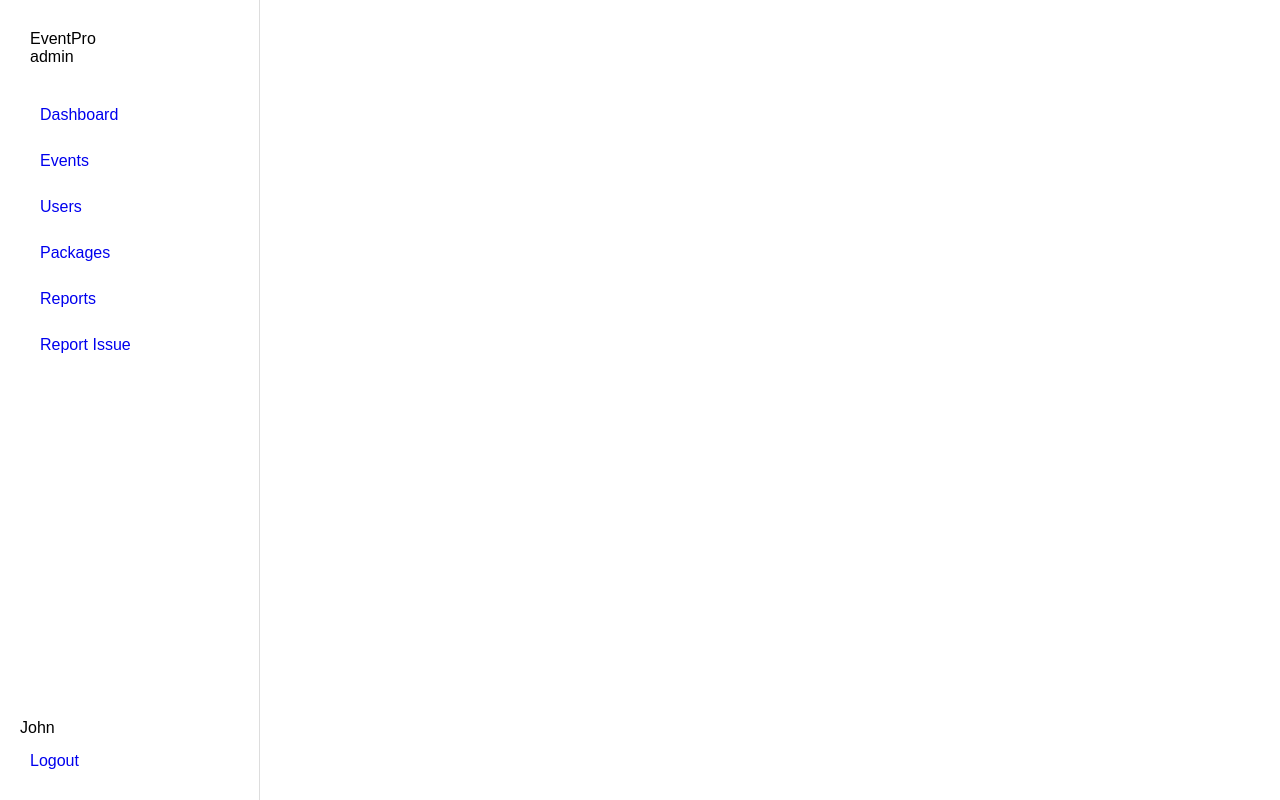
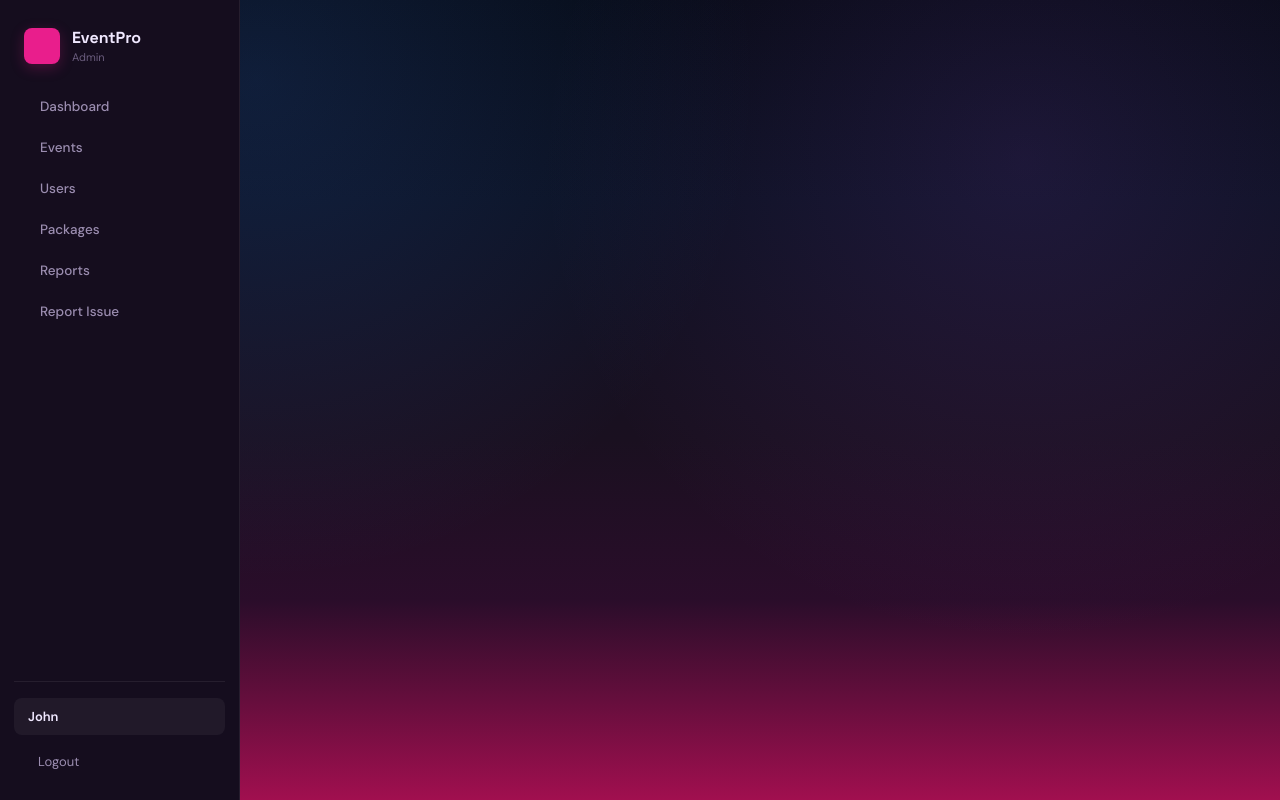
Before and after one commit to IIIT-Sricity-FSD-2024-2028/47_Checkmate, a React (Vite) app in the folder frontend-react/: page /admin in a window 1280 px wide. Built offline with nearby package versions, Linux system fonts and the light colour scheme.

Commit message:
added new component and added css designs

```diff
--- a/frontend-react/src/components/StatisticCard.jsx
+++ b/frontend-react/src/components/StatisticCard.jsx
@@ -29,11 +29,13 @@ function StatisticCard({ title, value, description = null, status, icon: IconPro
         }
     }
 
+    const isEarnings = key.includes("earning") || key.includes("payout") || key.includes("net") || key.includes("dollar");
+
     return (
-        <div className="stat-card">
+        <div className={`stat-card ${isEarnings ? "stat-card--earnings" : ""}`.trim()}>
             <div className="stat-card__top">
                 <div className={`stat-icon ${iconClass}`.trim()}>
-                    {React.isValidElement(Icon) ? Icon : Icon ? <Icon size={20} /> : null}
+                    {React.isValidElement(Icon) ? Icon : Icon ? <Icon size={18} /> : null}
                 </div>
                 {status && <span className="stat-trend up">{status}</span>}
             </div>
--- /dev/null
+++ b/frontend-react/src/components/TopHeaderBar.jsx
@@ -0,0 +1,26 @@
+import React from "react";
+import { Bell } from "lucide-react";
+import "../styles/dashboard.css";
+
+function TopHeaderBar({ title, badge = 1, onNotificationClick, children }) {
+
+    return (
+        <header className="topbar">
+            <h1 className="page-title">{title}</h1>
+            <div className="topbar__right">
+                {children}
+                <button
+                    type="button"
+                    className="notif-btn"
+                    onClick={onNotificationClick}
+                    aria-label="Notifications"
+                >
+                    <Bell size={18} />
+                    {badge > 0 && <span className="notif-badge">{badge}</span>}
+                </button>
+            </div>
+        </header>
+    );
+}
+
+export default TopHeaderBar;
--- a/frontend-react/src/components/WelcomeCard.jsx
+++ b/frontend-react/src/components/WelcomeCard.jsx
@@ -1,8 +1,14 @@
-import "../styles/dashboard.css"
-function WelcomeCard({user_name,description}){
-    return <div>
-        <h1>Welcome back,{user_name}</h1>
-        <h4>{description}</h4>
-    </div>
+import React from "react";
+import "../styles/dashboard.css";
+
+function WelcomeCard({name, description }) {
+
+    return (
+        <div className="welcome-banner">
+            <h2>Welcome back ,{name}</h2>
+            <p>{description}</p>
+        </div>
+    );
 }
-export default WelcomeCard
+
+export default WelcomeCard;
--- a/frontend-react/src/index.css
+++ b/frontend-react/src/index.css
@@ -1,5 +1,5 @@
+@import "styles/variables.css";
 @import "styles/global.css";
 @import "styles/sidebar.css";
 @import "styles/layout.css";
-@import "styles/variables.css";
 @import "styles/dashboard.css";
--- a/frontend-react/src/pages/vendor/Dashboard.jsx
+++ b/frontend-react/src/pages/vendor/Dashboard.jsx
@@ -1,25 +1,27 @@
 import "../../styles/dashboard.css"
 import StatisticCard from "../../components/StatisticCard"
-import { Calendar, TrendingUp, Package, CheckCircle2, DollarSign, Sidebar } from "lucide-react"
+import { Calendar, TrendingUp, Package, CheckCircle2, DollarSign } from "lucide-react"
 import WelcomeCard from "../../components/WelcomeCard"
+import TopHeaderBar from "../../components/TopHeaderBar"
 
 function VendorDashboard() {
     return (
         <div className="vendor-dashboard">
-            <h1 className="page-title">Vendor Dashboard</h1>
-            <WelcomeCard user_name={"vendor_name"} description={"Here's what's happening with your events today."}/>
+            <TopHeaderBar title="Vendor Dashboard" />
+            <div className="content">
+                <WelcomeCard name="John" description="Here's what's happening with your events today." />
                 <div className="stats-grid">
                     <StatisticCard
                         value="5"
                         title="Pending Requests"
-                    status="Awaiting"
+                        status="↗ Active"
                         icon={Calendar}
                         color="blue"
                     />
                     <StatisticCard
                         value="4"
                         title="Active Events"
-                    status="Live"
+                        status="↗ Live"
                         icon={TrendingUp}
                         color="green"
                     />
@@ -40,10 +42,11 @@ function VendorDashboard() {
                     <StatisticCard
                         value="$0.00"
                         title="Net Earnings"
-                    status="Live"
+                        status="90% Net Payout"
                         icon={DollarSign}
                         color="green"
                     />
+                </div>
             </div>
         </div>
     )
--- a/frontend-react/src/styles/global.css
+++ b/frontend-react/src/styles/global.css
@@ -1,14 +1,35 @@
+@import url('https://fonts.googleapis.com/css2?family=Space+Grotesk:wght@400;500;600;700&family=DM+Sans:wght@300;400;500;600&family=Inter:wght@400;500;600;700&display=swap');
+
 * {
     box-sizing: border-box;
+    margin: 0;
+    padding: 0;
 }
 
 html,
 body,
 #root {
     margin: 0;
-    min-height: 100%;
+    padding: 0;
+    min-height: 100vh;
+    width: 100%;
 }
 
 body {
-    font-family: Arial, sans-serif;
+    font-family: var(--font-body, 'DM Sans', sans-serif);
+    min-height: 100vh;
+    color: var(--text-primary, #f0e8ff);
+    overflow-x: hidden;
+    background:
+      radial-gradient(circle at 20% 10%, rgba(59, 130, 246, 0.15) 0%, transparent 40%),
+      radial-gradient(circle at 80% 20%, rgba(168, 85, 247, 0.12) 0%, transparent 40%),
+      linear-gradient(to bottom,
+        #060a14   0%,
+        #0b1020  25%,
+        #1a1020  55%,
+        #2a0d2a  75%,
+        #a10f4f 100%
+      );
+    background-attachment: fixed;
+    background-color: #060a14;
 }
--- a/frontend-react/src/styles/layout.css
+++ b/frontend-react/src/styles/layout.css
@@ -1,9 +1,16 @@
 .layout {
     display: flex;
     min-height: 100vh;
+    width: 100%;
+    background: transparent;
 }
 
 .main-content {
     flex: 1;
-    padding: 24px;
+    display: flex;
+    flex-direction: column;
+    min-width: 0;
+    min-height: 100vh;
+    background: transparent;
+    padding: 0;
 }
--- a/frontend-react/src/styles/sidebar.css
+++ b/frontend-react/src/styles/sidebar.css
@@ -1,51 +1,128 @@
 .sidebar {
-    width: 260px;
+    width: 240px;
     min-height: 100vh;
-    background-color: var(--sidebar-bg);
-    border-right: 1px solid var(--border-color);
-
+    background: var(--bg-sidebar, #150d1e);
+    border-right: 1px solid var(--border, rgba(255, 255, 255, 0.07));
     display: flex;
     flex-direction: column;
-
-    padding: 30px 20px;
+    padding: 20px 14px;
     flex-shrink: 0;
+    position: sticky;
+    top: 0;
+    height: 100vh;
+    overflow-y: auto;
 }
 
 .sidebar__brand {
     display: flex;
     align-items: center;
-    gap: 10px;
+    gap: 12px;
+    padding: 8px 10px 24px;
+}
+
+.brand-icon {
+    width: 36px;
+    height: 36px;
+    background: var(--pink, #e91e8c);
+    border-radius: 8px;
+    display: flex;
+    align-items: center;
+    justify-content: center;
+    flex-shrink: 0;
+    box-shadow: 0 4px 14px var(--pink-glow, rgba(233, 30, 140, 0.25));
+    color: #fff;
+    font-size: 16px;
+}
+
+.brand-name {
+    font-family: var(--font-display, 'Space Grotesk', sans-serif);
+    font-weight: 700;
+    font-size: 16px;
+    color: var(--text-primary, #f0e8ff);
+    line-height: 1.2;
+}
+
+.brand-role {
+    font-size: 11px;
+    color: var(--text-muted, #6b5d7e);
+    margin-top: 2px;
+    text-transform: capitalize;
 }
 
 .sidebar__nav {
     display: flex;
     flex-direction: column;
-    gap: 8px;
-    margin-top: 30px;
+    gap: 4px;
+    flex: 1;
 }
 
 .nav-item {
     display: flex;
     align-items: center;
-    gap: 10px;
-    padding: 10px;
+    gap: 12px;
+    padding: 10px 14px;
+    border-radius: 8px;
     text-decoration: none;
+    color: var(--text-secondary, #9b8db0);
+    font-size: 13.5px;
+    font-weight: 500;
+    transition: color 0.15s ease, background 0.15s ease;
+}
+
+.nav-item i {
+    font-size: 16px;
+    opacity: 0.8;
+}
+
+.nav-item:hover {
+    color: var(--text-primary, #f0e8ff);
+    background: rgba(255, 255, 255, 0.05);
+}
+
+.nav-item.active {
+    background: var(--pink, #e91e8c);
+    color: #fff;
+    font-weight: 600;
+    box-shadow: 0 2px 16px var(--pink-glow, rgba(233, 30, 140, 0.25));
 }
 
 .sidebar__footer {
     margin-top: auto;
+    padding-top: 16px;
+    border-top: 1px solid var(--border, rgba(255, 255, 255, 0.07));
+    display: flex;
+    flex-direction: column;
+    gap: 8px;
 }
 
 .user-info {
     display: flex;
     align-items: center;
     gap: 10px;
+    padding: 10px 14px;
+    border-radius: 8px;
+    background: rgba(255, 255, 255, 0.05);
+}
+
+.user-name {
+    font-size: 13px;
+    font-weight: 600;
+    color: var(--text-primary, #f0e8ff);
 }
 
 .logout-btn {
     display: flex;
     align-items: center;
     gap: 10px;
-    margin-top: 15px;
+    padding: 10px 14px;
+    border-radius: 8px;
     text-decoration: none;
+    color: var(--text-secondary, #9b8db0);
+    font-size: 13px;
+    transition: color 0.15s ease, background 0.15s ease;
 }
+
+.logout-btn:hover {
+    color: var(--text-primary, #f0e8ff);
+    background: rgba(255, 255, 255, 0.05);
+}
--- a/frontend-react/src/styles/variables.css
+++ b/frontend-react/src/styles/variables.css
@@ -1,4 +1,42 @@
 :root {
-    --sidebar-bg: #ffffff;
-    --border-color: #dddddd;
+  /* Background layers */
+  --bg-sidebar:  #150d1e;
+  --bg-card:     #2e1c40;
+  --bg-hover:    #2a1a3a;
+  --bg-input:    #231530;
+
+  /* Borders */
+  --border:      rgba(255, 255, 255, 0.07);
+  --border-hover:rgba(255, 255, 255, 0.13);
+  --border-color: rgba(255, 255, 255, 0.07);
+
+  /* Brand */
+  --pink:        #e91e8c;
+  --pink-light:  #f040a1;
+  --pink-glow:   rgba(233, 30, 140, 0.25);
+
+  /* Text */
+  --text-primary:   #f0e8ff;
+  --text-secondary: #9b8db0;
+  --text-muted:     #6b5d7e;
+
+  /* Semantic colours */
+  --green:   #22c55e;
+  --blue:    #3b82f6;
+  --purple:  #a855f7;
+  --orange:  #f97316;
+  --yellow:  #eab308;
+  --red:     #ef4444;
+
+  /* Shape */
+  --radius:    12px;
+  --radius-sm: 8px;
+  --radius-xs: 6px;
+
+  /* Typography */
+  --font-display: 'Space Grotesk', sans-serif;
+  --font-body:    'DM Sans', sans-serif;
+
+  /* Compatibility aliases */
+  --sidebar-bg: var(--bg-sidebar);
 }
```
Also changed, not shown: frontend-react/src/styles/dashboard.css (+95 -63 lines), frontend-react/styles/dashboard.css (+95 -63 lines). Lines whose indentation alone changed are shown as unchanged.
